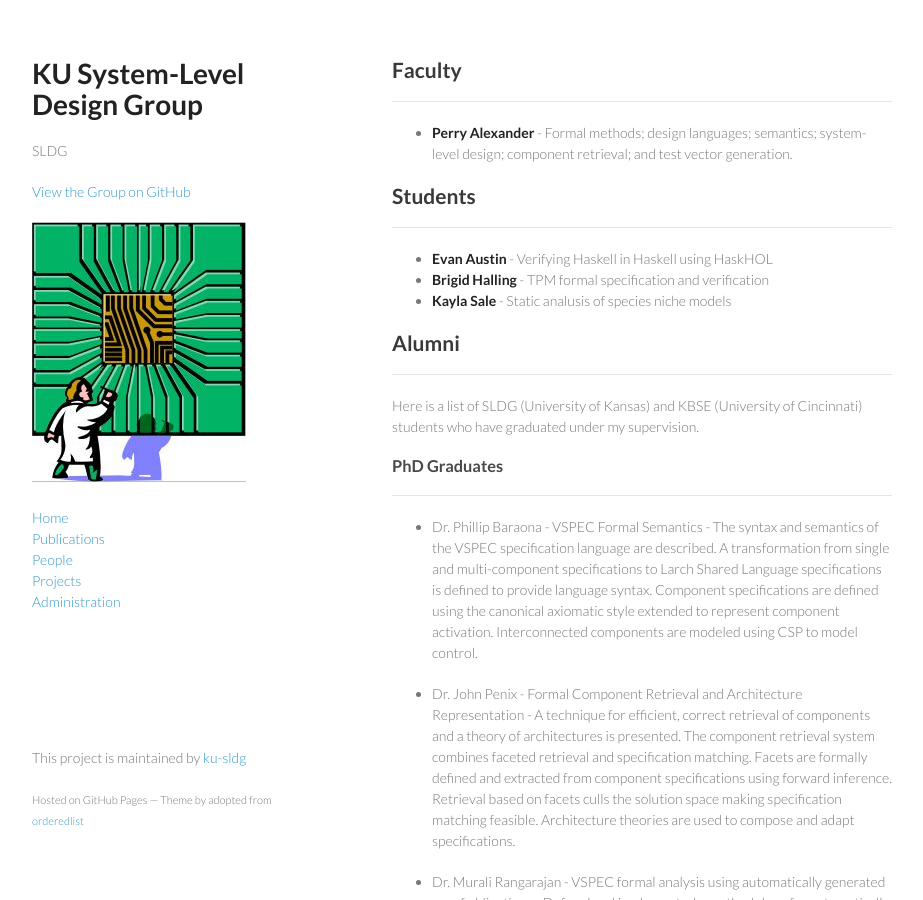
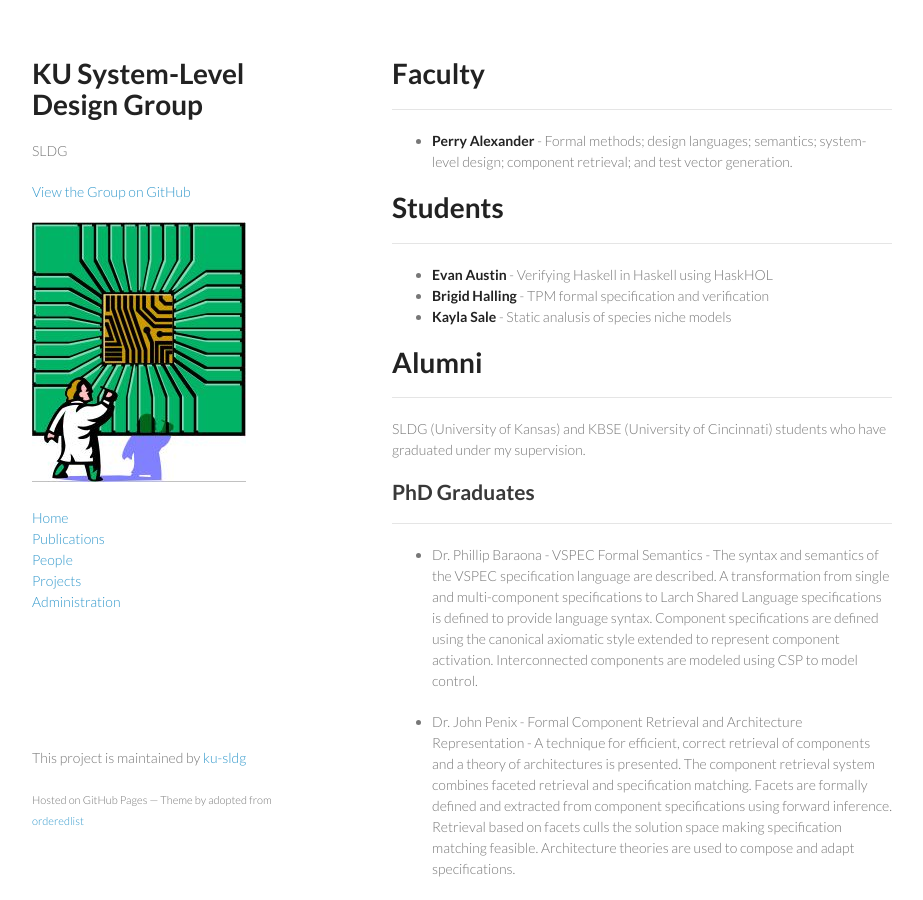
Before and after one commit to ku-sldg/ku-sldg.github.io, a Jekyll site: the page built from people.md, in a window 1280 px wide and 900 px high. Shown: the whole window, without its empty margins (178-1101 px from the left). Built offline with Jekyll 4.4.1, drawn with Linux system fonts in a browser that asks for light colours.

Commit message:
changing headers on people page

```diff
--- a/people.md
+++ b/people.md
@@ -3,26 +3,29 @@ layout: frontpage
 title: People
 ---
 
-## Faculty
+# Faculty
+
 -----
 
 * **Perry Alexander** - Formal methods; design languages; semantics;
   system-level design; component retrieval; and test vector generation.
 
-## Students
+# Students
+
 -----
 
 * **Evan Austin** - Verifying Haskell in Haskell using HaskHOL
 * **Brigid Halling** - TPM formal specification and verification
 * **Kayla Sale** - Static analusis of species niche models
 
+# Alumni
 
-## Alumni
 -----
-Here is a list of SLDG (University of Kansas) and KBSE (University of
+
+SLDG (University of Kansas) and KBSE (University of
 Cincinnati) students who have graduated under my supervision.
 
-### PhD Graduates
+## PhD Graduates
 
 -----
 
@@ -75,7 +78,7 @@ Cincinnati) students who have graduated under my supervision.
 * Dr. Jennifer Streb - Abstract interpretation; monadic, composable
   interpreters; and simulation.
 
-### MS Graduates
+## MS Graduates
 
 -----
 
@@ -185,7 +188,7 @@ Cincinnati) students who have graduated under my supervision.
 
 * Megan Peck - Rosetta Composition Semantics
 
-### Undergraduates
+## Undergraduates
 
 -----
 
```
